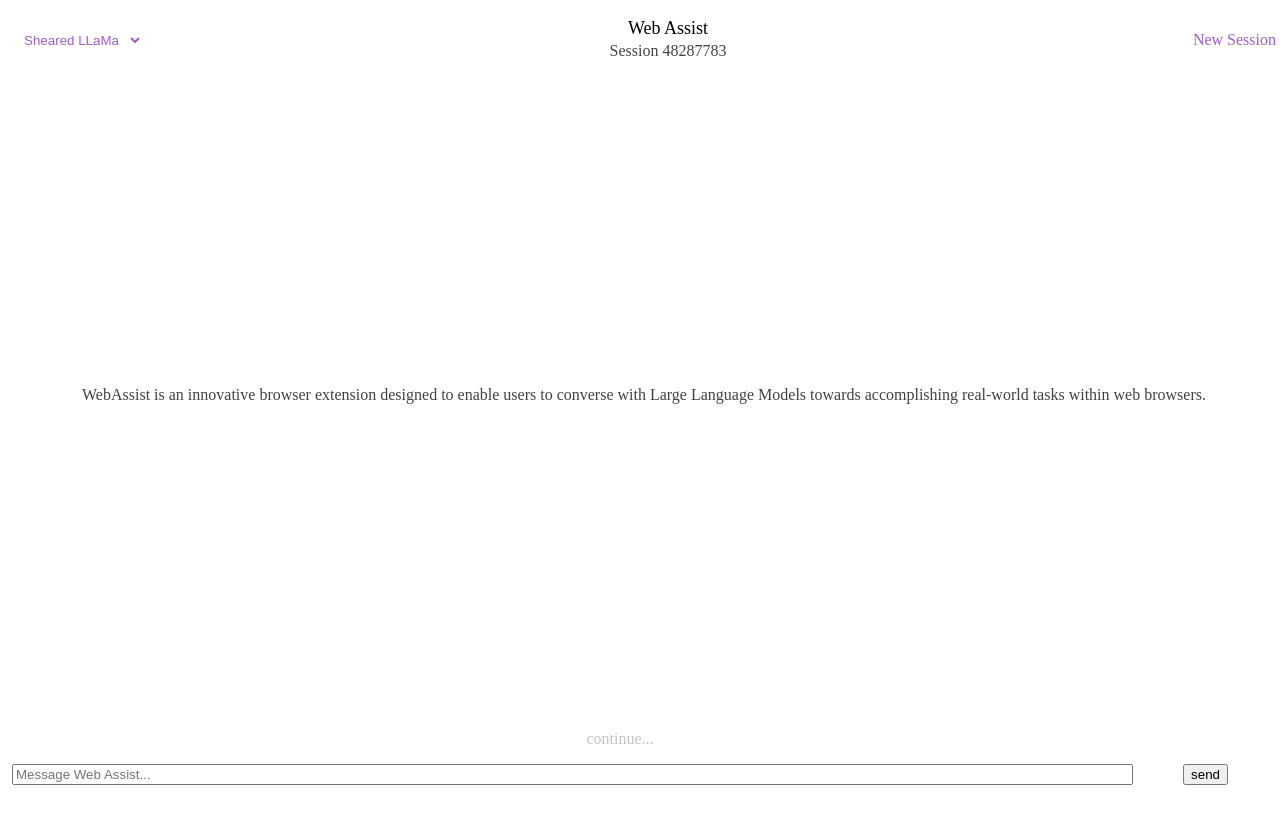
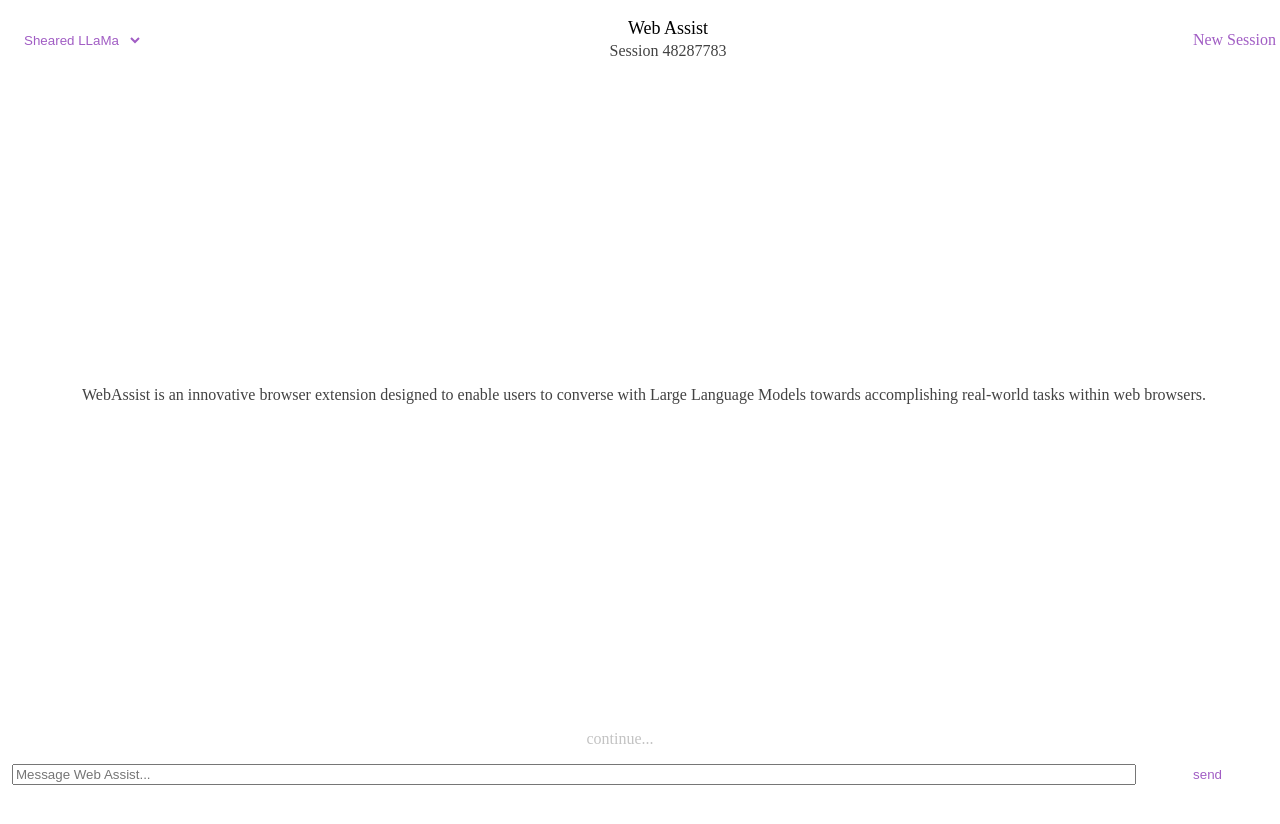
Before and after one commit to lilygostovic/web-assist, a React (Create React App) app in the folder Extension/: page / in a window 1280 px wide. Built offline with nearby package versions, Linux system fonts and the light colour scheme; the HTML template or start-up script is replaced by a standard one.

Commit message:
Update so send button has same color scheme as the continue button

```diff
--- a/Extension/src/screens/ChatScreen/Header.tsx
+++ b/Extension/src/screens/ChatScreen/Header.tsx
@@ -1,4 +1,4 @@
-import { ModelNames } from "../../types";
+import { ModelNames, ChatMessage } from "../../types";
 import { StyledDiv, StyledText } from "../../components";
 import { generateSessionID } from "./InputField/helper";
 
@@ -7,6 +7,7 @@ type HeaderProps = {
   modelSetter: React.Dispatch<React.SetStateAction<string>>;
   sessionID: string;
   sessionSetter: React.Dispatch<React.SetStateAction<string>>;
+  historySetter: React.Dispatch<React.SetStateAction<ChatMessage[]>>;
 };
 
 export const Header = ({
@@ -14,7 +15,14 @@ export const Header = ({
   modelSetter,
   sessionID,
   sessionSetter,
-}: HeaderProps) => (
+  historySetter,
+}: HeaderProps) => {
+  const handleNewSession = () => {
+    sessionSetter(generateSessionID());
+    historySetter([]);
+  };
+
+  return (
     <StyledDiv
       height="7vh"
       display="flex"
@@ -63,10 +71,11 @@ export const Header = ({
       </StyledDiv>
 
       <StyledDiv
-      onClick={() => sessionSetter(generateSessionID())}
+        onClick={handleNewSession}
         style={{ marginLeft: "auto", whiteSpace: "nowrap" }}
       >
         <StyledText variant="subtitle">New Session</StyledText>
       </StyledDiv>
     </StyledDiv>
   );
+};
--- a/Extension/src/screens/ChatScreen/InputField/index.tsx
+++ b/Extension/src/screens/ChatScreen/InputField/index.tsx
@@ -110,7 +110,17 @@ export const InputField = ({
             />
           </form>
         </StyledDiv>
-        <button type="submit" disabled={modelIsTyping}>
+        <button
+          type="submit"
+          disabled={modelIsTyping}
+          style={{
+            // Customize select element style
+            border: "none",
+            background: "transparent",
+            color: modelIsTyping ? "#c3c3c3" : "#a15dc4",
+            textAlign: "center",
+          }}
+        >
           send
         </button>
       </StyledDiv>
--- a/Extension/src/screens/ChatScreen/index.tsx
+++ b/Extension/src/screens/ChatScreen/index.tsx
@@ -26,6 +26,7 @@ export const ChatScreen = ({ model, modelSetter }: ChatScreenProps) => {
         modelSetter={modelSetter}
         sessionID={sessionID}
         sessionSetter={setSessionID}
+        historySetter={setHistory}
       />
       <StyledDiv
         width="100%"
```
Lines whose indentation alone changed are shown as unchanged.
